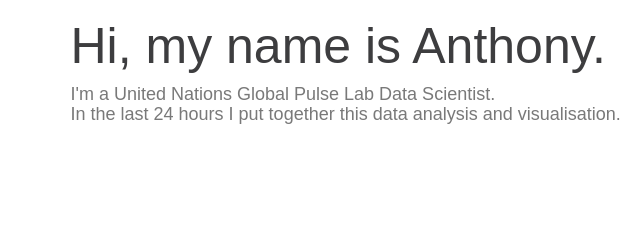
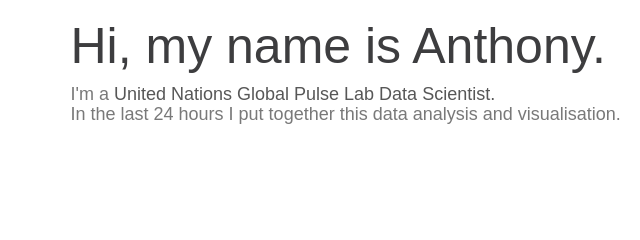
Before and after one commit to AnthonyMockler/anthonymockler.github.io, a plain HTML site: page index.html in a window 1280 px wide. Shown: the part 365-605 px from the top of the page, 292-932 px from the left. Drawn offline with Linux system fonts and the light colour scheme; a web font is replaced by a local one.

Commit message:
Added UN Global Pulse link

```diff
--- a/index.html
+++ b/index.html
@@ -69,7 +69,7 @@
 
                <div class="col-md-8 col-sm-8">
                     <h1 class="wow fadeInUp" data-wow-delay="0.6s">Hi, my name is Anthony. <br></h1>
-                    <h4 class="wow fadeInUp" data-wow-delay="0.6s">I'm a United Nations Global Pulse Lab Data Scientist. <br>In the last 24 hours I put together this data analysis and visualisation. </h4>
+                    <h4 class="wow fadeInUp" data-wow-delay="0.6s">I'm a <a href="http://www.unglobalpulse.org">United Nations Global Pulse Lab Data Scientist.</a> <br>In the last 24 hours I put together this data analysis and visualisation. </h4>
                </div>
 
           </div>
```
